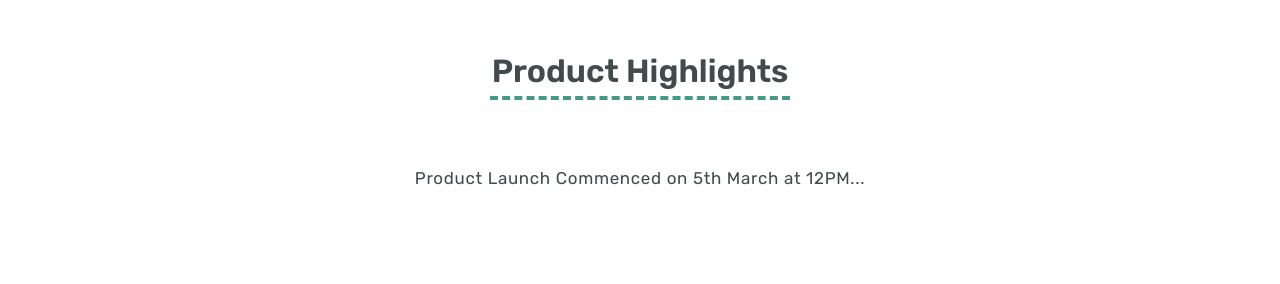
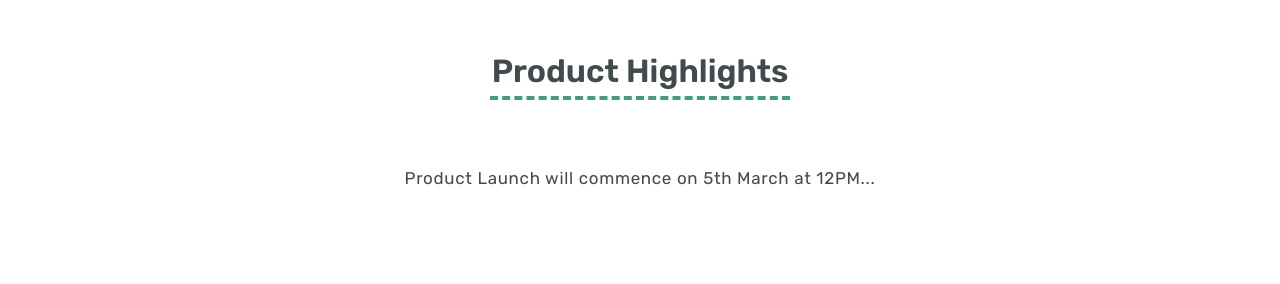
Before and after one commit to saroj2053/web-wizards, a React (Vite) app: page / in a window 1280 px wide. Shown: the part 3420-3704 px from the top of the page. Built offline with nearby package versions, Linux system fonts and the light colour scheme.

Commit message:
final change for this branch

```diff
--- a/src/components/ProjectCarousel/ProjectCarousel.jsx
+++ b/src/components/ProjectCarousel/ProjectCarousel.jsx
@@ -27,7 +27,7 @@ const ProjectCarousel = () => (
   <>
     <div className="product__highlights">
       <h1 className="product__highlights-heading">Product Highlights</h1>
-      <p>Product Launch Commenced on 5th March at 12PM...</p>
+      <p>Product Launch will commence on 5th March at 12PM...</p>
       <img
         style={{ width: "30%", objectFit: "contain", margin: "0 auto" }}
         src={giphyImg}
@@ -56,7 +56,7 @@ const ProjectCarousel = () => (
       </div>
       <div>
         <img className="carousel__img" alt="" src={index4Img} />
-        <p className="legend" id="format">
+        <p className="legend" id="format">:partying_face:
           <b>Users can mark their completed modules</b>
         </p>
       </div>
```
